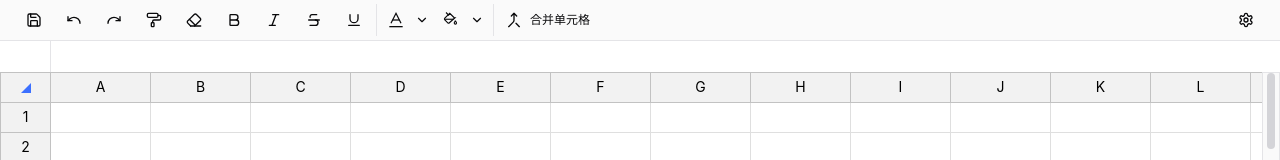
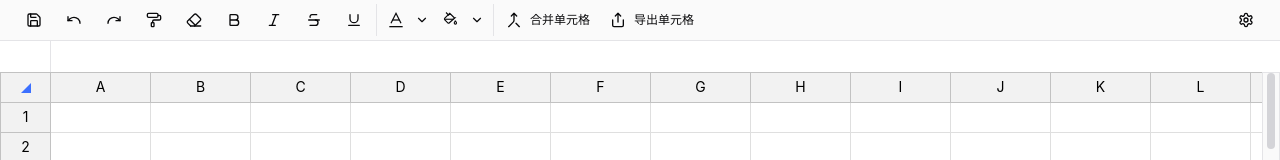
Before and after one commit to muddyrain/spreadsheet, a React (Vite) app: page / in a window 1280 px wide. Shown: the top 160 px of the page. Built offline with nearby package versions, Linux system fonts and the light colour scheme.

Commit message:
feat(custom): 添加导出按钮

```diff
--- a/src/components/spreadsheet/Header/index.tsx
+++ b/src/components/spreadsheet/Header/index.tsx
@@ -9,6 +9,7 @@ import {
   PaintRoller,
   Redo,
   Save,
+  Share,
   Strikethrough,
   Underline,
   Undo,
@@ -29,7 +30,8 @@ export type ClickType =
   | "italic"
   | "strikethrough"
   | "underline"
-  | "merge";
+  | "merge"
+  | "export";
 export const Header: FC<{
   onClick?: (type: ClickType) => void;
 }> = ({ onClick }) => {
@@ -91,7 +93,6 @@ export const Header: FC<{
     // eslint-disable-next-line react-hooks/exhaustive-deps
   }, [selectionCells, currentCell, updater]);
   const handleClick = (type: ClickType) => {
-    if (!selectionCells?.length) return;
     switch (type) {
       case "eraser": {
         selectionCells.forEach((cell) => {
@@ -207,6 +208,9 @@ export const Header: FC<{
             }
           }
         }
+        break;
+      }
+      case "export": {
         break;
       }
     }
@@ -333,6 +337,18 @@ export const Header: FC<{
           </span>
         </Toggle>
       </Tooltip>
+      <Tooltip content={"导出单元格"}>
+        <Toggle
+          pressed={false}
+          className="text-lg outline-0"
+          onClick={() => {
+            handleClick("export");
+          }}
+        >
+          <Share />
+          <span className="text-xs">导出单元格</span>
+        </Toggle>
+      </Tooltip>
       <div className="ml-auto">
         <Settings />
       </div>
```
